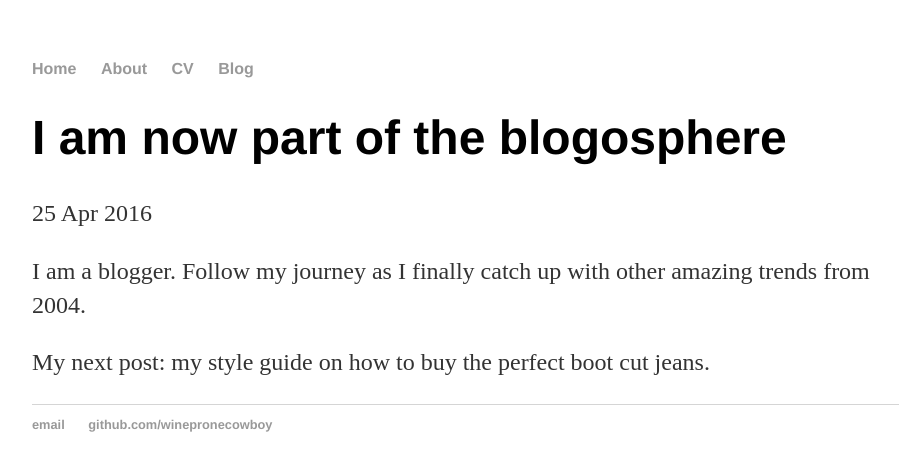
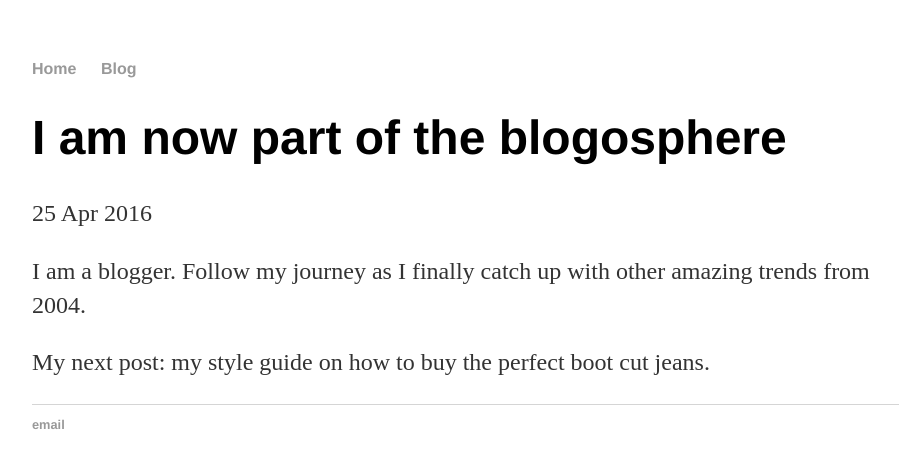
Before and after one commit to winepronecowboy/winepronecowboy.github.io, a Jekyll site: the page built from _posts/2016-04-25-i-am-now-part-of -the-blogosphere.md, in a window 1280 px wide. Shown: the top 471 px of the page, without its empty margins (160-1059 px from the left). Built offline with Jekyll 4.4.1, drawn with Linux system fonts in a browser that asks for light colours.

Commit message:
Update default.html

```diff
--- a/_layouts/default.html
+++ b/_layouts/default.html
@@ -9,8 +9,8 @@
 			<nav>
 	    		<ul>
 	        		<li><a href="/">Home</a></li>
-		        	<li><a href="/about">About</a></li>
-	        		<li><a href="/cv">CV</a></li>
+		        	<!--<li><a href="/about">About</a></li>
+	        		<li><a href="/cv">CV</a></li>-->
 	        		<li><a href="/blog">Blog</a></li>
 	    		</ul>
 			</nav>
@@ -22,7 +22,7 @@
 			<footer>
 	    		<ul>
 	        		<li><a href="mailto:vcsalazar@gmail.com">email</a></li>
-	        		<li><a href="https://github.com/winepronecowboy">github.com/winepronecowboy</a></li>
+	        		<!--<li><a href="https://github.com/winepronecowboy">github.com/winepronecowboy</a></li>-->
 				</ul>
 			</footer>
 		</body>
```
